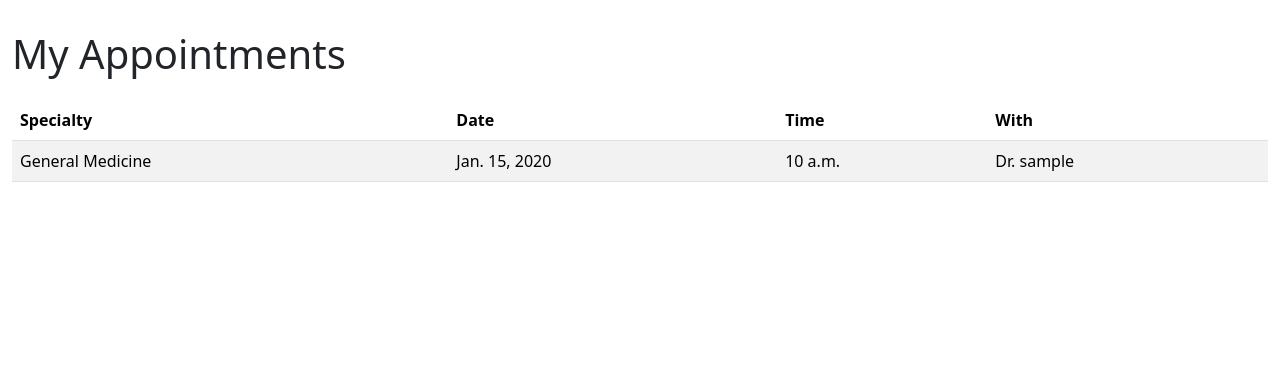
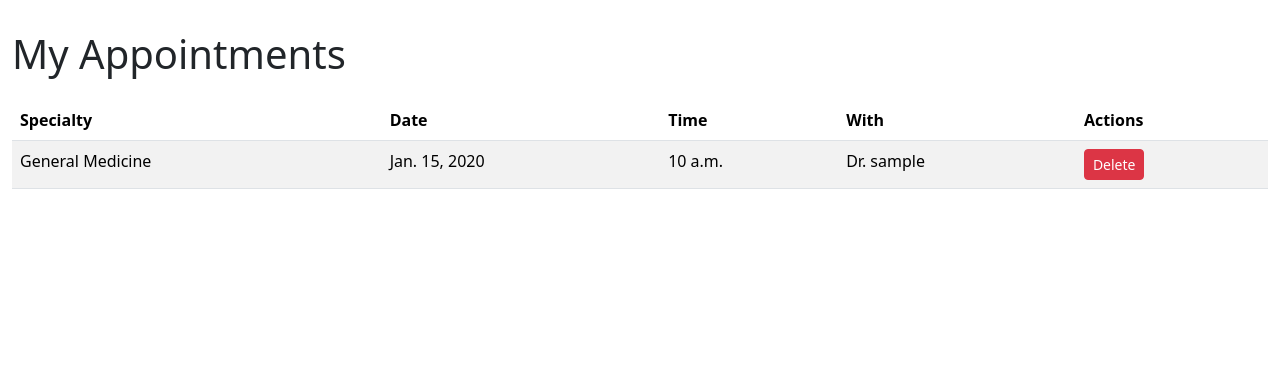
Before and after one commit to lra2001/top_clinic, a Django app: page /my-appointments/ in a window 1280 px wide. Shown: the part 56-444 px from the top of the page. Run offline with Django 5.2, Linux system fonts and the light colour scheme; a user stored in the database is signed in; tables that the repository leaves empty hold one stand-in row (values such as "Sample post"); some libraries are stand-ins or nearby versions.

Commit message:
add functionality to delete appointments

```diff
--- a/top_clinic_app/templates/my_appointments.html
+++ b/top_clinic_app/templates/my_appointments.html
@@ -9,6 +9,7 @@
             <th>Date</th>
             <th>Time</th>
             <th>With</th>
+            <th>Actions</th>
         </tr>
     </thead>
     <tbody>
@@ -19,10 +20,19 @@
             <td>{{ appointment.time }}</td>
             <td>
                 {% if user.profile.role == 'patient' %}
-                    Dr. {{ appointment.doctor.username }}
+                Dr. {{ appointment.doctor.username }}
                 {% elif user.profile.role == 'doctor' %}
-                    {{ appointment.patient.username }}
+                {{ appointment.patient.username }}
                 {% endif %}
+            </td>
+            <td>
+                <form method="POST" action="{% url 'delete_appointment' appointment.id %}">
+                    {% csrf_token %}
+                    <button type="submit" class="btn btn-sm btn-danger"
+                        onclick="return confirm('Are you sure you want to delete this appointment?');">
+                        Delete
+                    </button>
+                </form>
             </td>
         </tr>
         {% endfor %}
@@ -31,4 +41,5 @@
 {% else %}
 <p>No appointments scheduled.</p>
 {% endif %}
+
 {% endblock %}
--- a/top_clinic_app/templates/specialties.html
+++ b/top_clinic_app/templates/specialties.html
@@ -87,7 +87,8 @@
 
     <div class="col">
       <div class="card h-100 border-0 shadow-sm">
-        <img src="{% static 'images/specialties/psychiatry.jpg' %}" class="card-img-top" alt="Psychiatry & Mental Health">
+        <img src="{% static 'images/specialties/psychiatry.jpg' %}" class="card-img-top"
+          alt="Psychiatry & Mental Health">
         <div class="card-body">
           <p class="fs-5 card-title fw-semibold">Psychiatry & Mental Health</p>
           <p class="card-text text-muted">Confidential and supportive mental wellness services.</p>
--- a/top_clinic_app/urls.py
+++ b/top_clinic_app/urls.py
@@ -9,4 +9,5 @@ urlpatterns = [
     path('get-slots/', views.get_available_slots, name='get_slots'),
     path('ajax/get-available-slots/', views.get_available_slots, name='get_available_slots'),
     path('my-appointments/', views.my_appointments, name='my_appointments'),
+    path('delete-appointment/<int:appointment_id>/', views.delete_appointment, name='delete_appointment'),
 ]
--- a/top_clinic_app/views.py
+++ b/top_clinic_app/views.py
@@ -1,4 +1,4 @@
-from django.shortcuts import render, redirect
+from django.shortcuts import render, redirect, get_object_or_404
 from django.contrib.auth.decorators import login_required
 from django.contrib import messages
 from .models import Appointment, SPECIALTY_CHOICES
@@ -138,3 +138,16 @@ def my_appointments(request):
         'appointments': appointments
     }
     return render(request, 'my_appointments.html', context)
+
+@login_required(login_url='login')
+def delete_appointment(request, appointment_id):
+    appointment = get_object_or_404(Appointment, id=appointment_id)
+
+    # Only allow deletion if user is involved
+    if request.user == appointment.patient or request.user == appointment.doctor:
+        appointment.delete()
+        messages.success(request, "Appointment deleted successfully.")
+    else:
+        messages.error(request, "You don't have permission to delete this appointment.")
+
+    return redirect('my_appointments')
```
Also changed, not shown: top_clinic_app/static/js/script.js (indentation only).
